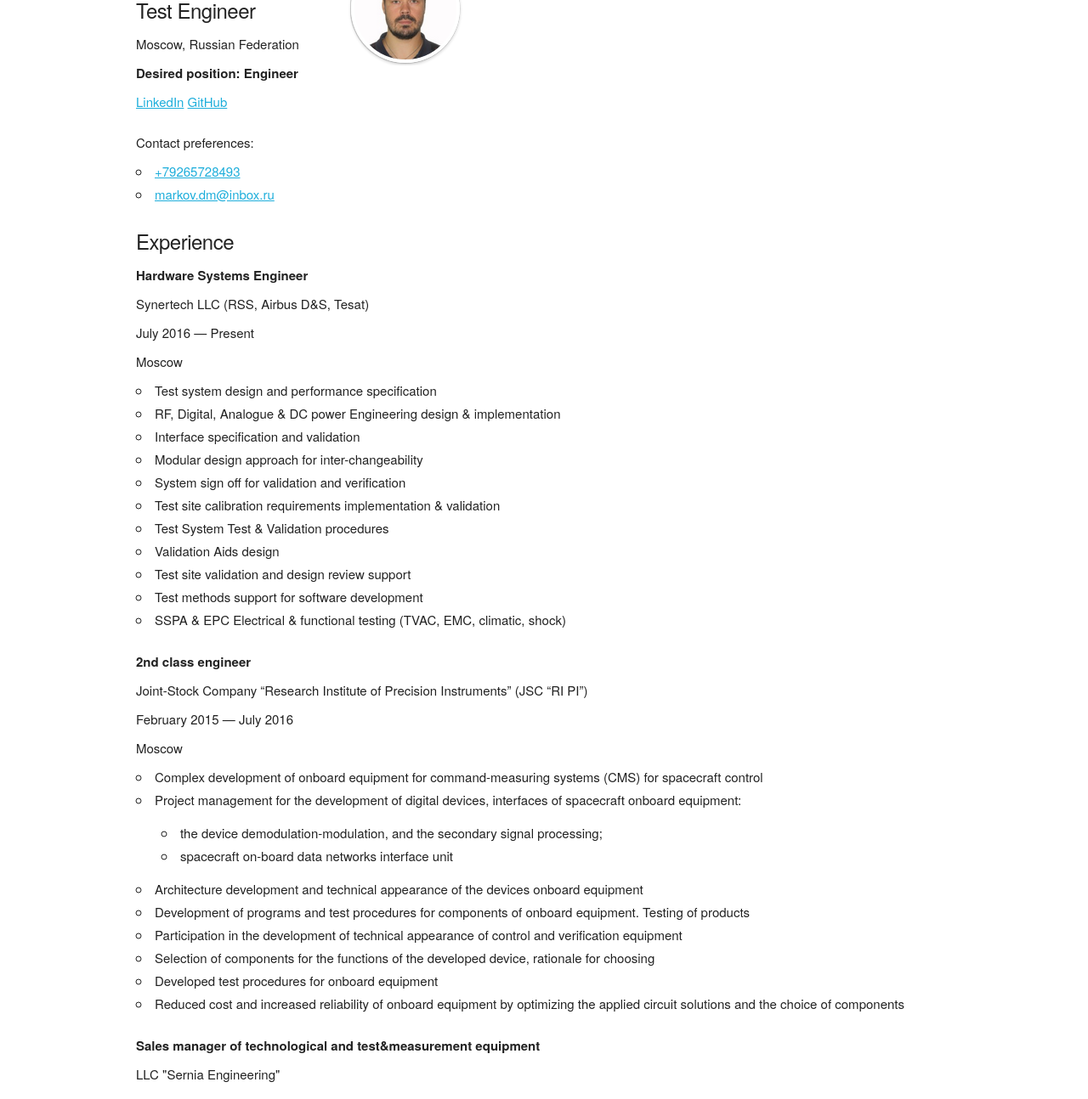
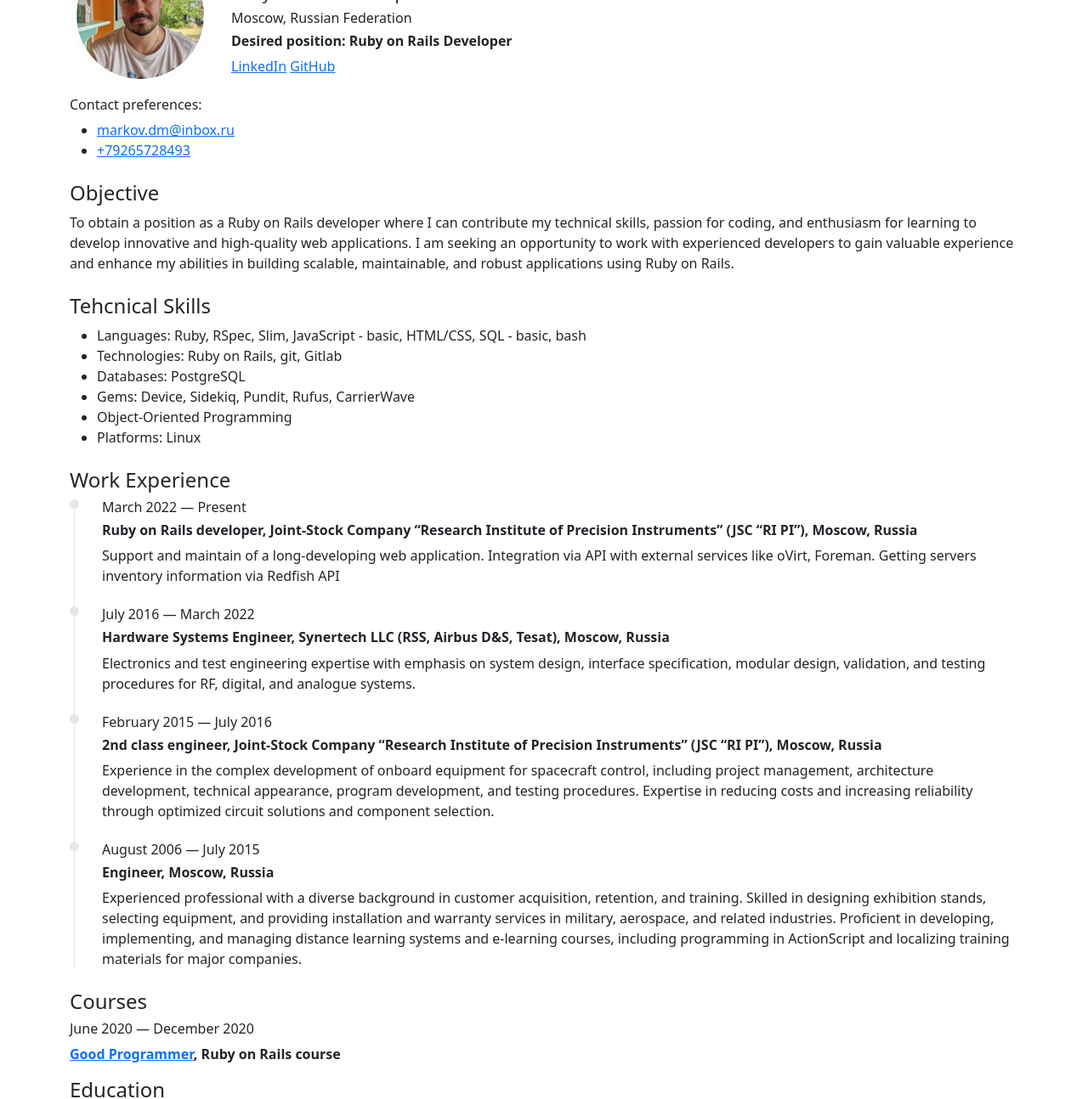
Before and after one commit to madmol/CV, a plain HTML site: page index.html in a window 1280 px wide. Shown: the part 81-1375 px from the top of the page at 85% size. Drawn offline with nearby package versions, Linux system fonts and the light colour scheme.

Commit message:
update cv

```diff
--- /dev/null
+++ b/css/main.css
@@ -0,0 +1,40 @@
+.avatar-container {
+  display: flex;
+  justify-content: center;
+  align-items: center;
+  width: 100%;
+}
+
+.avatar-img {
+  width: 100%;
+  height: auto;
+  max-width: 150px; /* maximum size of the avatar */
+  border-radius: 50%;
+  box-shadow: 0 0 0 4px #fff, 0 0 10px rgba(0,0,0,.1);
+}
+
+.timeline {
+  border-left: 1px solid hsl(0, 0%, 90%);
+  position: relative;
+  list-style: none;
+  left: 5px;
+}
+
+.timeline .timeline-item {
+  position: relative;
+}
+
+.timeline .timeline-item:after {
+  position: absolute;
+  display: block;
+  top: 0;
+}
+
+.timeline .timeline-item:after {
+  background-color: hsl(0, 0%, 90%);
+  left: -38px;
+  border-radius: 50%;
+  height: 11px;
+  width: 11px;
+  content: "";
+}
--- a/index.html
+++ b/index.html
@@ -3,161 +3,111 @@
 <head>
   <meta charset="utf-8">
   <title>Dmitry Markov CV</title>
-  <link rel="stylesheet" href="css/normalize.css">
-  <link rel="stylesheet" href="css/skeleton.css">
+  <link href="https://cdn.jsdelivr.net/npm/bootstrap@5.3.0-alpha1/dist/css/bootstrap.min.css" rel="stylesheet" integrity="sha384-GLhlTQ8iRABdZLl6O3oVMWSktQOp6b7In1Zl3/Jr59b6EGGoI1aFkw7cmDA6j6gD" crossorigin="anonymous">
+  <link rel="stylesheet" href="css/main.css">
 </head>
 <body>
 <div class="container">
+  <section class="contacts">
     <div class="row">
-    <div class="three columns">
+      <div class="col-md-2">
+        <br>
+        <div class="avatar-container">
+          <img src="img/d_m.png" class="avatar-img" alt="Dmitry Markov photo">
+        </div>
+      </div>
+      <div class="col-md-10">
         <br>
         <h4>Dmitry Markov</h4>
-      <h5>Test Engineer</h5>
+        <h5>Ruby on Rails developer</h5>
         <h6>Moscow, Russian Federation</h6>
-      <h6><strong>Desired position: Engineer</strong></h6>
+        <h6><strong>Desired position: Ruby on Rails Developer</strong></h6>
         <a href="https://www.linkedin.com/in/markovdmitry">LinkedIn</a>
         <a href="https://github.com/madmol">GitHub</a>
         <br>
         <br>
-      <h6>Contact preferences:</h6>
-      <ul>
-        <li><a href="tel:+79265728493">+79265728493</a></li>
-        <li><a href="mailto:markov.dm@inbox.ru">markov.dm@inbox.ru</a></li>
-      </ul>
-    </div>
-    <div class="nine columns">
-      <br>
-      <img src="img/dm.png" alt="Dmitry Markov photo">
       </div>
     </div>
     <div class="row">
-    <div class="twelwe columns">
-      <h5>Experience</h5>
-
-      <h6><strong>Hardware Systems Engineer</strong></h6>
-
-      <h6>Synertech LLC (RSS, Airbus D&S, Tesat)</h6>
-
-      <h6>July 2016 &mdash; Present</h6>
-
-      <h6>Moscow</h6>
-
+      <div class="col-md-12">
+        <h6>Contact preferences:</h6>
           <ul>
-        <li>Test system design and performance specification</li>
-        <li>RF, Digital, Analogue & DC power Engineering design & implementation</li>
-        <li>Interface specification and validation</li>
-        <li>Modular design approach for inter-changeability</li>
-        <li>System sign off for validation and verification</li>
-        <li>Test site calibration requirements implementation & validation</li>
-        <li>Test System Test & Validation procedures</li>
-        <li>Validation Aids design</li>
-        <li>Test site validation and design review support</li>
-        <li>Test methods support for software development</li>
-        <li>SSPA & EPC Electrical & functional testing (TVAC, EMC, climatic, shock)</li>
+            <li><a href="mailto:markov.dm@inbox.ru">markov.dm@inbox.ru</a></li>
+            <li><a href="tel:+79265728493">+79265728493</a></li>
           </ul>
       </div>
     </div>
+  </section>
+  <section class="objective">
     <div class="row">
-    <div class="twelwe columns">
-      <h6><strong>2nd class engineer</strong></h6>
-
-      <h6>Joint-Stock Company “Research Institute of Precision Instruments” (JSC “RI PI”)</h6>
-
-      <h6>February 2015 &mdash; July 2016</h6>
-
-      <h6>Moscow</h6>
-
+      <div class="col-md-12">
+        <h4 class="my-2">Objective</h4>
+        <p>To obtain a position as a Ruby on Rails developer where I can contribute my technical skills, passion for coding, and enthusiasm for learning to develop innovative and high-quality web applications. I am seeking an opportunity to work with experienced developers to gain valuable experience and enhance my abilities in building scalable, maintainable, and robust applications using Ruby on Rails.</p>
+      </div>
+    </div>
+  </section>
+  <section class="skills">
+    <div class="row">
+      <div class="col-md-12">
+        <h4 class="my-2">Tehcnical Skills</h4>
         <ul>
-        <li>Complex development of onboard equipment for command-measuring systems (CMS) for spacecraft control</li>
-        <li>Project management for the development of digital devices, interfaces of spacecraft onboard equipment:
-          <ul>
-            <li>the device demodulation-modulation, and the secondary signal processing;</li>
-            <li>spacecraft on-board data networks interface unit</li>
-          </ul>
-        </li>
-        <li>Architecture development and technical appearance of the devices onboard equipment</li>
-        <li>Development of programs and test procedures for components of onboard equipment. Testing of products</li>
-        <li>Participation in the development of technical appearance of control and verification equipment</li>
-        <li>Selection of components for the functions of the developed device, rationale for choosing</li>
-        <li>Developed test procedures for onboard equipment</li>
-        <li>Reduced cost and increased reliability of onboard equipment by optimizing the applied circuit solutions and the choice of components</li>
+          <li>Languages: Ruby, RSpec, Slim, JavaScript - basic, HTML/CSS, SQL - basic, bash</li>
+          <li>Technologies: Ruby on Rails, git, Gitlab</li>
+          <li>Databases: PostgreSQL</li>
+          <li>Gems: Device, Sidekiq, Pundit, Rufus, CarrierWave</li>
+          <li>Object-Oriented Programming</li>
+          <li>Platforms: Linux</li>
         </ul>
       </div>
     </div>
+  </section>
+  <section class="jobs">
+    <h4 class="my-2">Work Experience</h4>
+    <ul class="timeline">
+      <li class="timeline-item mb-4">
+        <h6>March 2022 &mdash; Present</h6>
+        <h6><strong>Ruby on Rails developer, Joint-Stock Company “Research Institute of Precision Instruments” (JSC “RI PI”), Moscow, Russia</strong></h6>
+        <p>Support and maintain of a long-developing web application. Integration via API with external services like oVirt, Foreman. Getting servers inventory information via Redfish API</p>
+      </li>
+      <li class="timeline-item mb-4">
+        <h6>July 2016 &mdash; March 2022</h6>
+        <h6><strong>Hardware Systems Engineer, Synertech LLC (RSS, Airbus D&S, Tesat), Moscow, Russia</strong></h6>
+        <p>Electronics and test engineering expertise with emphasis on system design, interface specification, modular design, validation, and testing procedures for RF, digital, and analogue systems.</p>
+      </li>
+      <li class="timeline-item mb-4">
+        <h6>February 2015 &mdash; July 2016</h6>
+        <h6><strong>2nd class engineer, Joint-Stock Company “Research Institute of Precision Instruments” (JSC “RI PI”), Moscow, Russia</strong></h6>
+        <p>Experience in the complex development of onboard equipment for spacecraft control, including project management, architecture development, technical appearance, program development, and testing procedures. Expertise in reducing costs and increasing reliability through optimized circuit solutions and component selection.</p>
+      </li>
+      <li class="timeline-item mb-4">
+        <h6>August 2006 &mdash; July 2015</h6>
+        <h6><strong>Engineer, Moscow, Russia</strong></h6>
+        <p>Experienced professional with a diverse background in customer acquisition, retention, and training. Skilled in designing exhibition stands, selecting equipment, and providing installation and warranty services in military, aerospace, and related industries. Proficient in developing, implementing, and managing distance learning systems and e-learning courses, including programming in ActionScript and localizing training materials for major companies.</p>
+      </li>
+    </ul>
+  </section>
+  <section class="courses">
     <div class="row">
-    <div class="twelwe columns">
-      <h6><strong>Sales manager of technological and test&measurement equipment</strong></h6>
-
-      <h6>LLC "Sernia Engineering"</h6>
-
-      <h6>March 2014 &mdash; December 2014</h6>
-
-      <h6>Moscow</h6>
-
-      <ul>
-        <li>Search and attract new customers from military industrial sector, aerospace industry</li>
-        <li>Maintaining the current customer base</li>
-        <li>Holding of training workshop</li>
-        <li>Designing exhibition stand concepts and preparation of materials for exhibitions</li>
-        <li>Selection of equipment for customer's tasks (oscilloscopes, spectrum analysers, signal generators, multimeters, source meters, power supplies, electrometers, antennas, anechoic chambers, equipment for failure analysis, electronic and optical microscopes), pre-installation works, delivery, installation and start-up of equipment, provision of warranty services</li>
-      </ul>
+      <div class="col-md-12">
+        <h4>Courses</h4>
+        <h6>June 2020 &mdash; December 2020</h6>
+        <p><strong><a href="https://goodprogrammer.ru/rails">Good Programmer</a>, Ruby on Rails course</strong></p>
       </div>
     </div>
+  </section>
+  <section class="education">
     <div class="row">
-    <div class="twelwe columns">
-      <h6><strong>Distance learning department deputy leader</strong></h6>
-
-      <h6>Joint-Stock Company “Investment Company "FINAM”</h6>
-
-      <h6>October 2010 &mdash; November 2013</h6>
-
-      <h6>Moscow</h6>
-
-      <ul>
-        <li>Development and implementation of distance learning system</li>
-        <li>Modernization, optimization and improvement of video seminar systems and distance learning</li>
-        <li>Management and promotion of video seminar projects and distance learning systems</li>
-        <li>During the work, a training flash-course on the trade and information web application “Finam Trade” was developed and implemented on the site</li>
-        <li>A recording studio for videos and video seminars has been organized</li>
-        <li>The project of paid video seminars has been implemented and is developing dynamically</li>
-        <li>The audience of video seminars has been increased by more than 2 times per year</li>
-        <li>Conducting training seminars for company employees</li>
-        <li>Improved interaction with regional representations via video conferencing</li>
-      </ul>
+      <div class="col-md-12">
+        <h4>Education</h4>
+        <h6>2003 &mdash; 2009</h6>
+        <h6><strong>Bauman Moscow State Technical University</strong></h6>
+        <p>Master's degree, Radioelectronic systems
+        <br>Top technical university in Russia
+        <br>#101-110 BRICS Rankings
+        <br>#360 QS World University Rankings</p>
       </div>
     </div>
-  <div class="row">
-    <div class="twelwe columns">
-      <h6><strong>Project manager</strong></h6>
-
-      <h6>Joint stock company "New Disc"</h6>
-
-      <h6>August 2006 &mdash; October 2010</h6>
-
-      <h6>Moscow</h6>
-
-      <ul>
-        <li>Creating business courses for corporate training</li>
-        <li>Animation of e-learning courses in Adobe Flash</li>
-        <li>Programming in ActionScript, processing of photo, video and audio materials for electronic training courses</li>
-        <li>Localization of SkillSoft's English-language business training courses (PMBOK)</li>
-        <li>More than 70 SkillSoft training courses localized</li>
-        <li>More than 12 training courses have been developed for Vimplekom, Gazprom, MTS, Megafon, Carcade, etc</li>
-        <li>Participation in the implementation of the e-learning system at the customer</li>
-      </ul>
-    </div>
-  </div>
-  <div class="row">
-    <div class="twelwe columns">
-      <h5>Education</h5>
-      <h6><strong>Bauman Moscow State Technical University</strong></h6>
-      <h6>Master's degree, Radioelectronic systems</h6>
-      <h6>2003 &mdash; 2009</h6>
-      <h6>Top technical university in Russia</h6>
-      <h6>#35 BRICS Rankings</h6>
-      <h6>#338 QS World University Rankings</h6>
-    </div>
-  </div>
+  </section>
 </div>
 </body>
 </html>
```
Also changed, not shown: img/d_m.png (added). Lines whose indentation alone changed are shown as unchanged.
